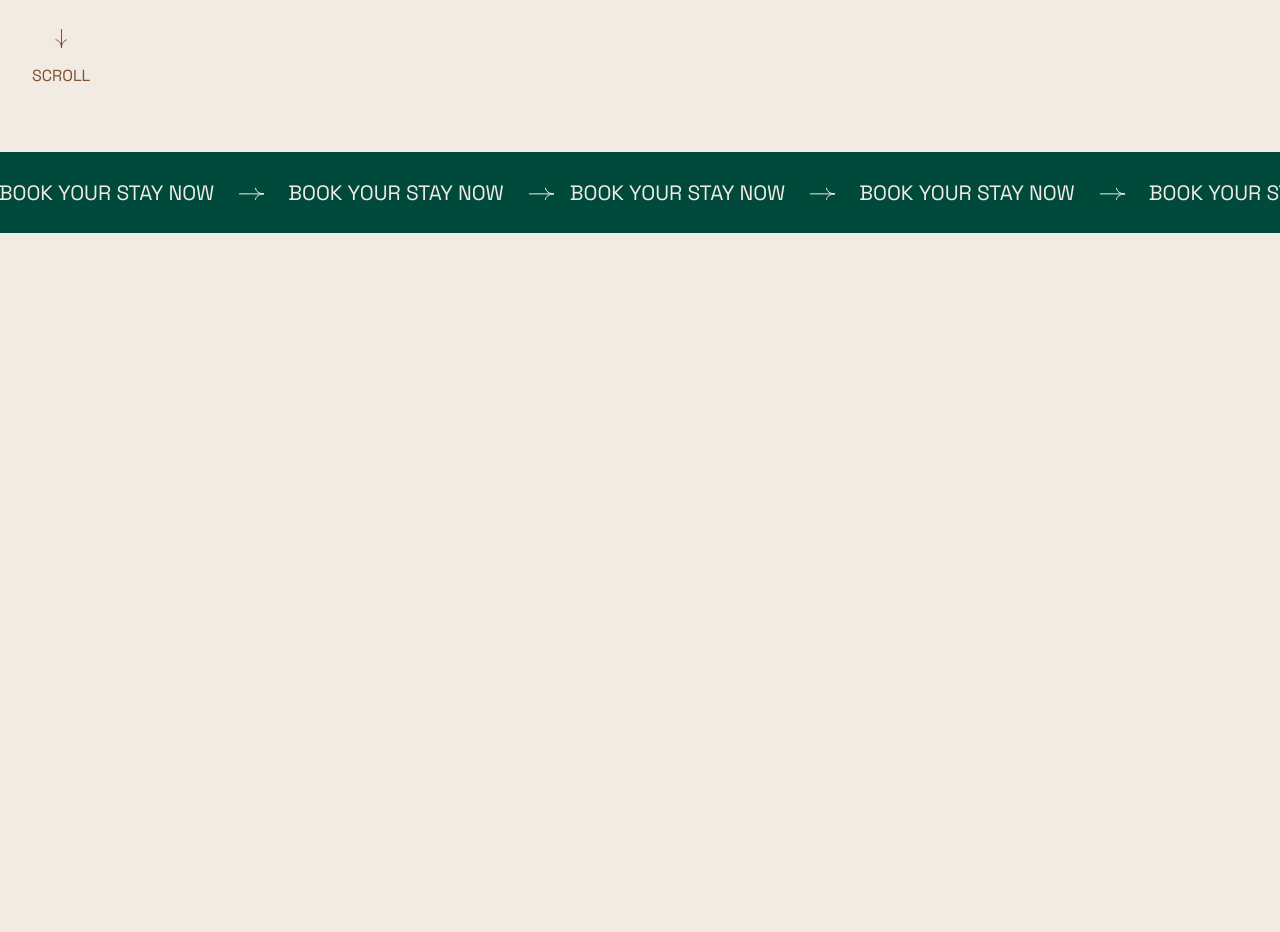
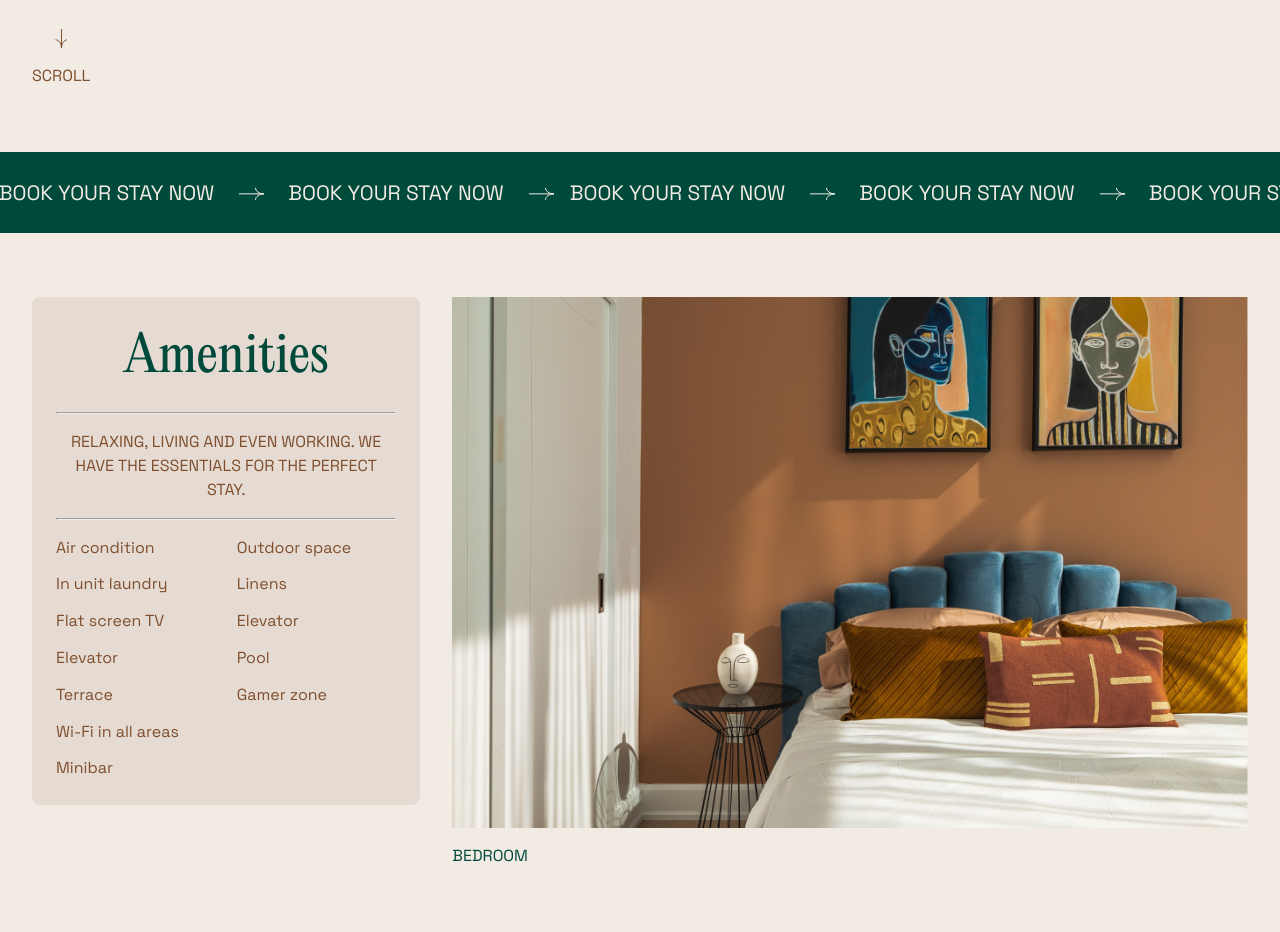
Before and after one commit to josnethmoreno/contra-challenge, a website built with Vite: page index.html in a window 1280 px wide. Shown: the part 622-1554 px from the top of the page. Before the commit the page ends 855 px from the top, so only its background shows below. Built offline with nearby package versions, Linux system fonts and the light colour scheme.

Commit message:
services

```diff
--- a/index.html
+++ b/index.html
@@ -101,6 +101,34 @@
         <i class="icon icon-arrow-right"></i>
       </p>
     </div>
+    <section class="services" id="services">
+      <div class="container">
+        <div class="services-content">
+          <h2>Amenities</h2>
+          <hr>
+          <p>Relaxing, living and even working. we have the essentials for the perfect stay.</p>
+          <hr>
+          <ul>
+            <li>Air condition</li>
+            <li>In unit laundry</li>
+            <li>Flat screen TV</li>
+            <li>Elevator</li>
+            <li>Terrace</li>
+            <li>Wi-Fi in all areas</li>
+            <li>Minibar</li>
+            <li>Outdoor space</li>
+            <li>Linens</li>
+            <li>Elevator</li>
+            <li>Pool</li>
+            <li>Gamer zone</li>
+          </ul>
+        </div>
+        <figure class="services-figure">
+          <img src="./src/img/services-bedroom.png" alt="Bedroom">
+          <figcaption>Bedroom</figcaption>
+        </figure>
+      </div>
+    </section>
   </main>
   <script type="module" src="src/js/main.js"></script>
 </body>
--- a/src/css/reset.css
+++ b/src/css/reset.css
@@ -43,7 +43,7 @@ button {
 button:has(.icon) {
 	display: flex;
 	align-items: center;
-	gap: .4rem;
+	gap: 0.4rem;
 }
 
 p,
@@ -56,7 +56,12 @@ h6 {
 	overflow-wrap: break-word;
 }
 
-a{
+ul {
+	list-style: none;
+	padding-left: 0;
+}
+
+a {
 	text-decoration: none;
-  cursor: pointer;
+	cursor: pointer;
 }
--- a/src/css/style.css
+++ b/src/css/style.css
@@ -3,6 +3,7 @@
   --yellow: #FECA22;
   --beige: #F2EBE4;
   --dark: #292929;
+  --white-coffe: #e6dbd2;
   --coffee: #7F4F2E;
 
   --accent: var(--green);
@@ -167,3 +168,40 @@ header {
     transform: translate(-100%, 0);
   }
 }
+
+/*SERVICES*/
+.services > .container {
+  display: flex;
+  gap: var(--spacer-2)
+}
+.services-content {
+  display: flex;
+  flex-direction: column;
+  align-self: start;
+  gap: var(--spacer);
+  padding: 1.5rem;
+  width: 436px;
+  border-radius: 8px;
+  background-color: var(--white-coffe);
+  text-align: center;
+}
+
+.services-content p {
+  text-transform: uppercase;
+}
+
+.services-content ul {
+  display: flex;
+  flex-direction: column;
+  flex-wrap: wrap;
+  gap: .8rem;
+  height: 245px;
+  text-align: left;
+  color: var(--fg);
+}
+
+.services-figure figcaption {
+  color: var(--accent);
+  text-transform: uppercase;
+  margin-top: .6rem;
+}
```
Also changed, not shown: src/img/services-bedroom.png (added).
